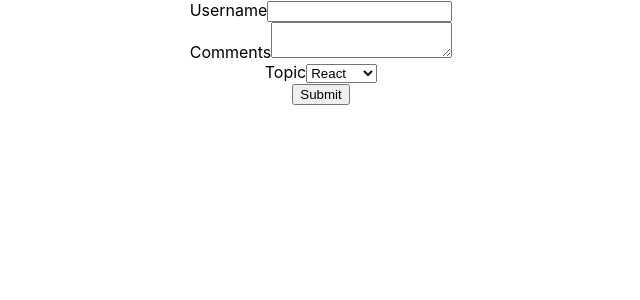
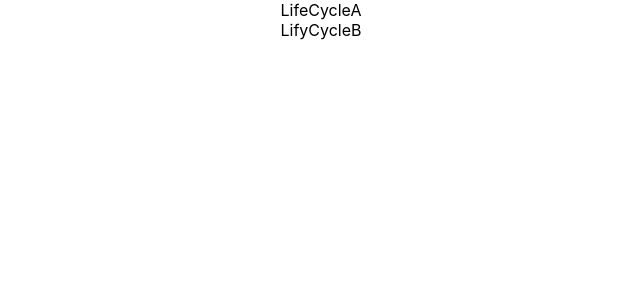
Before and after one commit to Devina6/ReactLearning, a React (Create React App) app in the folder react-project/: page / in a window 1280 px wide. Shown: the top 300 px of the page, without its empty margins (319-959 px from the left). Built offline with nearby package versions, Linux system fonts and the light colour scheme.

Commit message:
component mounting lifecycle methods

```diff
--- a/react-project/src/App.js
+++ b/react-project/src/App.js
@@ -16,11 +16,14 @@
 import './appStyles.css'
 import AppModuleStyles from './appStyles.module.css'
 import Form from './components/form'
+import LifeCycleA from './components/lifeCycleA'
+
 function App() {
   return (
     <div className="App">
-      <Form />
-      {/*<StyleSheetsComponents primary={true}/>
+      <LifeCycleA />
+      {/*<Form />
+      <StyleSheetsComponents primary={true}/>
       <InLineComponents />
       <h1 className='error'>Error</h1>
       <h1 className={AppModuleStyles.success}>Success</h1>
--- /dev/null
+++ b/react-project/src/components/lifeCycleA.js
@@ -0,0 +1,31 @@
+import React, { Component } from 'react'
+import LifeCycleB from './lifeCycleB'
+
+class lifeCycleA extends Component {
+    constructor(props) {
+      super(props)
+
+      this.state = {
+         name:'Devina'
+      }
+      console.log('lifecycleA constructor')
+    }
+    static getDerivedStateFromProps(props,state){
+        console.log('lifeCycleA getDerivedStateFromProps')
+        return null
+    }
+    componentDidMount(){
+     console.log('lifecycleA ComponentDidMount')
+    }
+  render() {
+    console.log('lifeCyleA render')
+    return (
+      <div>
+        <div>LifeCycleA</div>
+        <LifeCycleB />
+      </div>
+    )
+  }
+}
+
+export default lifeCycleA
--- /dev/null
+++ b/react-project/src/components/lifeCycleB.js
@@ -0,0 +1,29 @@
+import React, { Component } from 'react'
+
+class lifyCycleB extends Component {
+    constructor(props) {
+      super(props)
+
+      this.state = {
+         name:'Devina'
+      }
+      console.log('lifyCycleB constructor')
+    }
+    static getDerivedStateFromProps(props,state){
+        console.log('lifyCycleB getDerivedStateFromProps')
+        return null
+    }
+    componentDidMount(){
+     console.log('lifyCycleB ComponentDidMount')
+    }
+  render() {
+    console.log('lifeCyleB render')
+    return (
+      <div>
+        LifyCycleB
+      </div>
+    )
+  }
+}
+
+export default lifyCycleB
```
